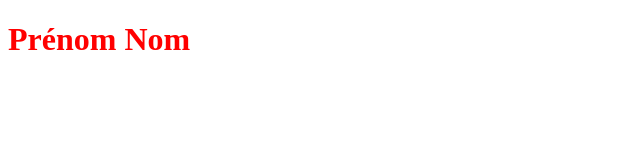
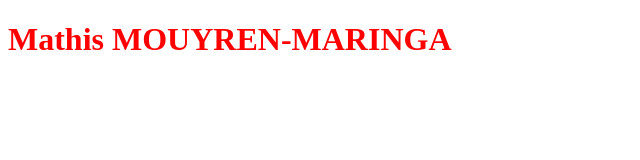
Before and after one commit to MrGhost425/EX, a plain HTML site: page Index.html in a window 1280 px wide. Shown: the whole page, without its empty margins (0-640 px from the left). Drawn offline with Linux system fonts and the light colour scheme.

Commit message:
Index.html

```diff
--- a/Index.html
+++ b/Index.html
@@ -6,6 +6,6 @@
     <link rel="stylesheet" href="style.css">
 </head>
 <body>
-    <h1>Prénom Nom</h1>
+    <h1>Mathis MOUYREN-MARINGA</h1>
 </body>
 </html>
```
